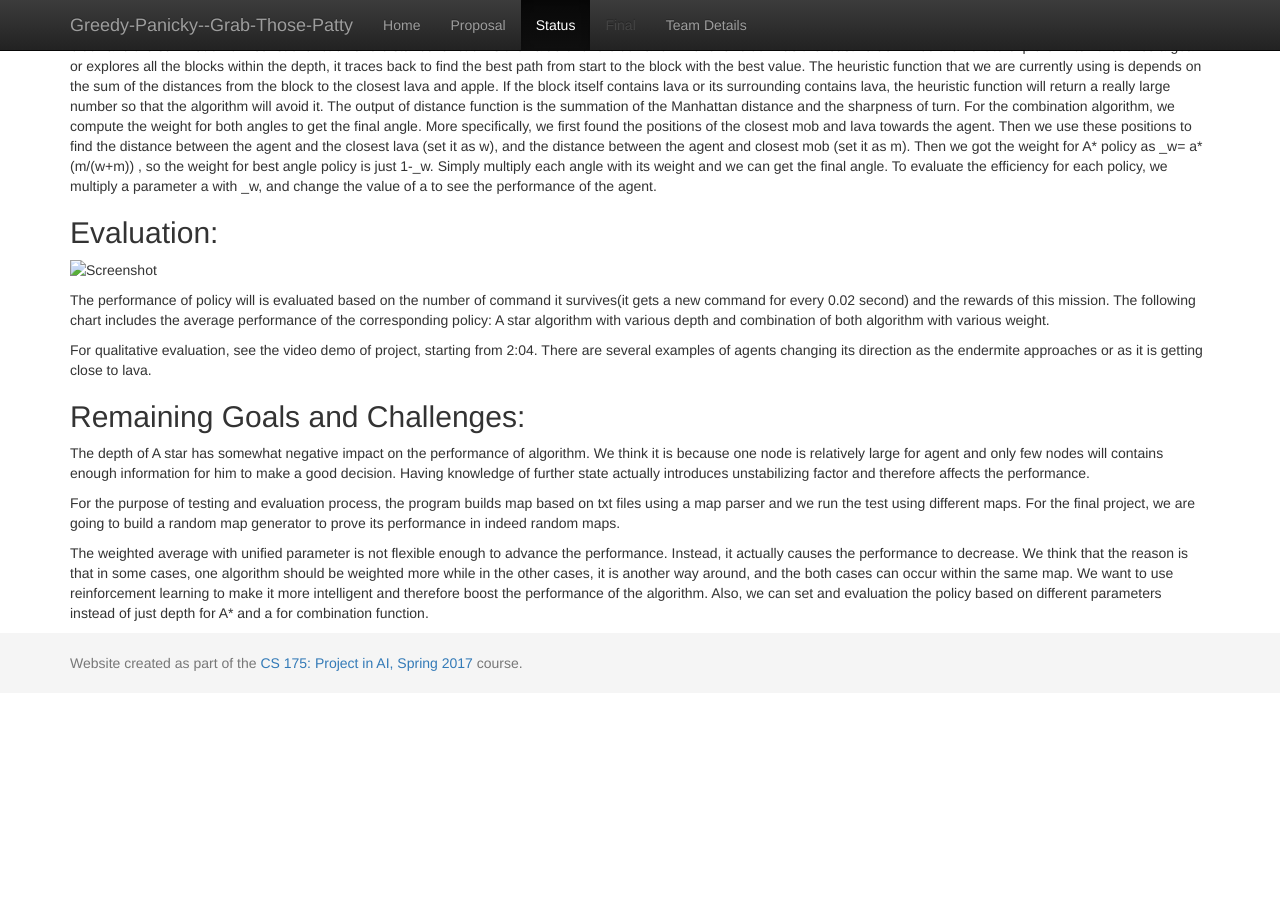
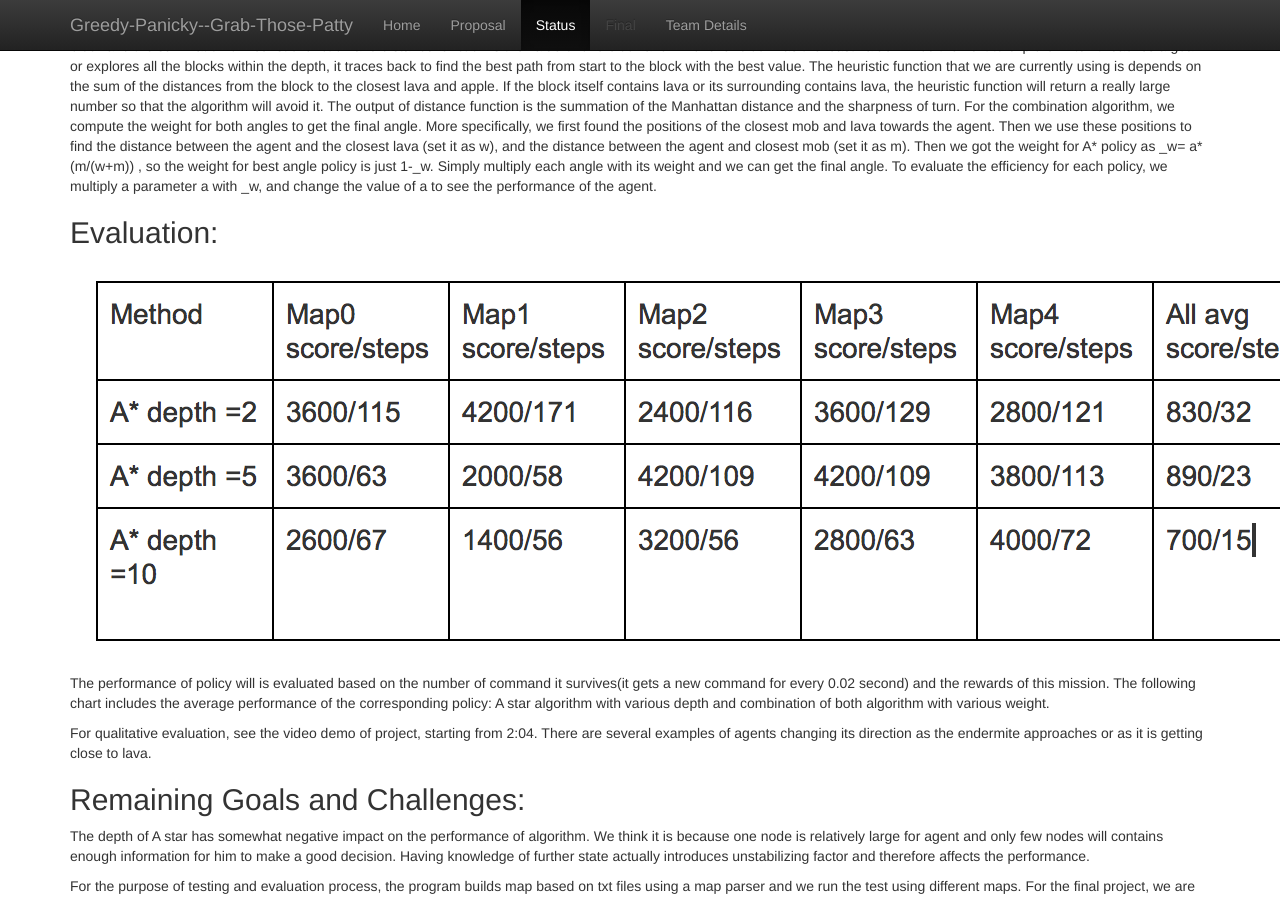
Before and after one commit to Leoll1020/Greedy-Panicky--Grab-Those-Patty, a Jekyll site: the page built from docs/status.md, in a window 1280 px wide and 900 px high, scrolled down 463 px. Built offline with Jekyll 4.4.1, drawn with Linux system fonts in a browser that asks for light colours; before the commit the page ends 1156 px from its top, so only the background shows below that.

Commit message:
Update status.md

```diff
--- a/docs/status.md
+++ b/docs/status.md
@@ -18,7 +18,7 @@ For the combination algorithm, we compute the weight for both angles to get the
 
 ## Evaluation:
 
-![Screenshot](docs/evaluation_table.png)
+![Screenshot](evaluation_table.png)
 
 The performance of policy will is evaluated based on the number of command it survives(it gets a new command for every 0.02 second) and the rewards of this mission. The following chart includes the average performance of the corresponding policy: A star algorithm with various depth and combination of both algorithm with various weight.
 
```
